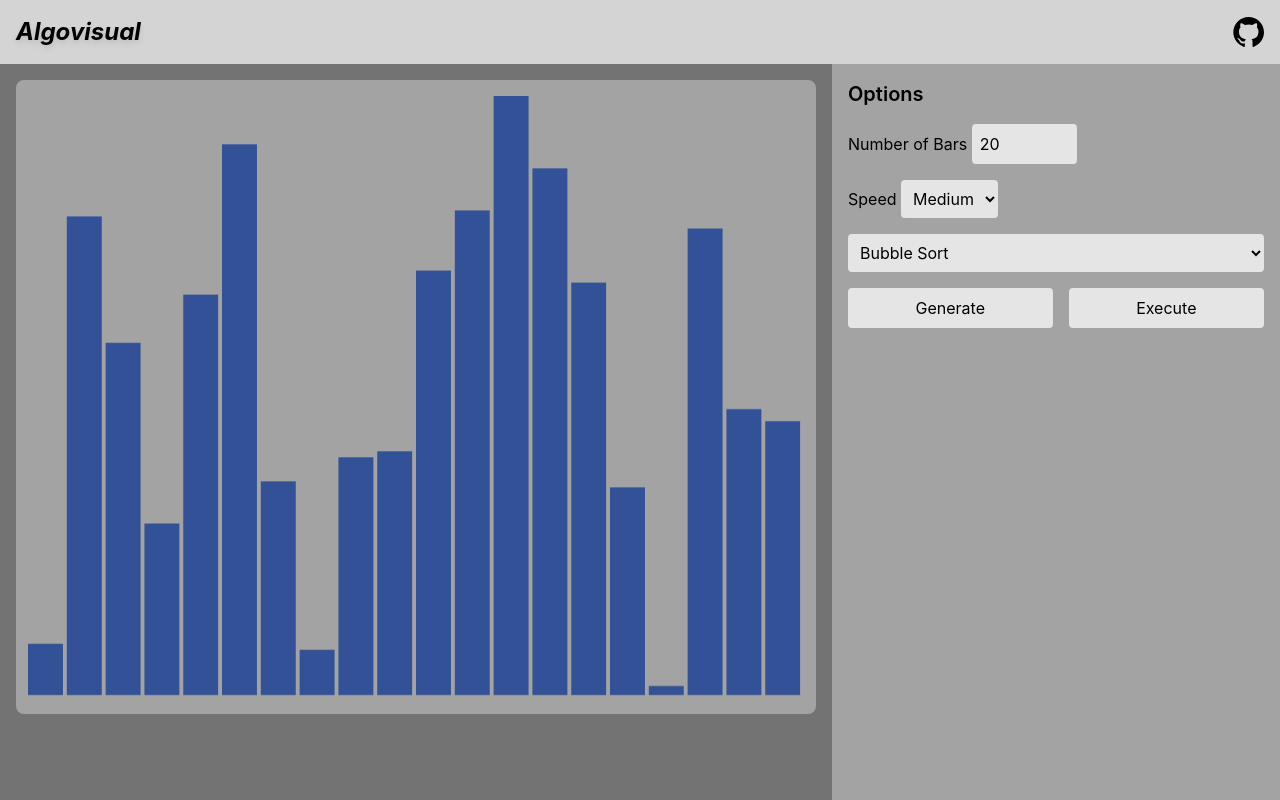
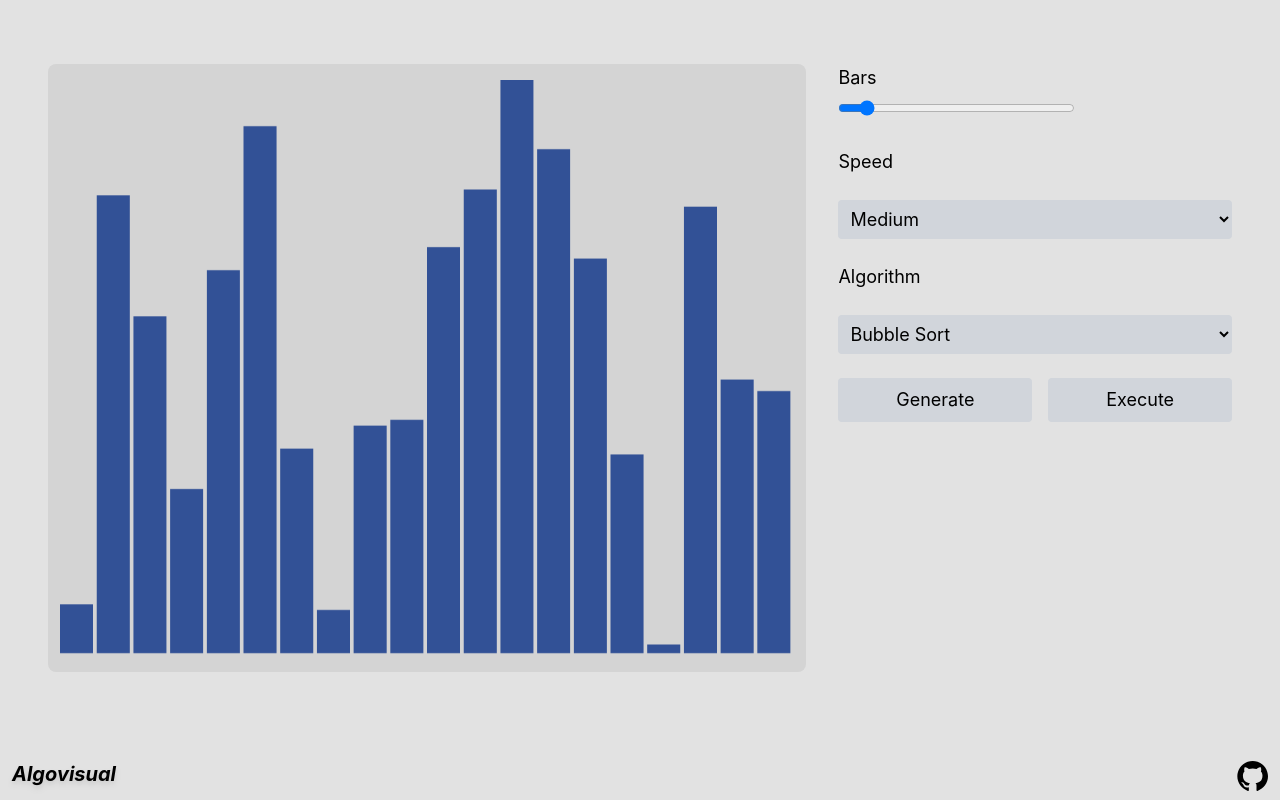
Before and after one commit to derivia/algovisual, a React (Vite) app in the folder client/: page / in a window 1280 px wide. Built offline with nearby package versions, Linux system fonts and the light colour scheme.

Commit message:
feat: more layout & contrast reworks on frontend

```diff
--- a/client/src/components/Header.tsx
+++ b/client/src/components/Footer.tsx
@@ -1,14 +1,14 @@
 import { Link } from "react-router-dom";
 
-const Header = () => {
+const Footer = () => {
 	return (
-		<header className="bg-neutral-300 flex justify-between text-black p-4">
-			<h1 className="text-2xl font-bold drop-shadow-md italic">Algovisual</h1>
+		<header className="bg-transparent flex justify-between text-black h-fit py-1 px-3">
+			<h1 className="text-xl font-bold drop-shadow-md italic">Algovisual</h1>
 			<Link
 				target="_blank"
 				to="https://github.com/derivia"
 				aria-label="GitHub Repository"
-				className="hover:opacity-70 transition-opacity"
+				className="hover:opacity-70 mb-1 transition-opacity"
 			>
 				<svg
 					height="32"
@@ -25,4 +25,4 @@ const Header = () => {
 	);
 };
 
-export default Header;
+export default Footer;
--- a/client/src/components/Options.tsx
+++ b/client/src/components/Options.tsx
@@ -12,6 +12,7 @@ import {
 	quickSort,
 	mergeSort,
 } from "../utils/algorithms";
+import Slider from "./Slider";
 
 const CodeArea = () => {
 	const [array, setArray] = useAtom(arrayAtom);
@@ -47,32 +48,27 @@ const CodeArea = () => {
 	};
 
 	return (
-		<div className="w-[35%] bg-neutral-400 p-4">
-			<h2 className="text-xl font-semibold text-gray mb-4">Options</h2>
-			<div className="flex flex-col gap-4">
-				<div>
-					<label className="text-gray">Number of Bars </label>
-					<input
-						type="number"
-						min="5"
-						max="100"
+		<div className="w-[35%] text-lg boxShadow-l-md p-4">
+			<div className="flex flex-col gap-6">
+				<div className="flex flex-col">
+					<label className="text-gray">Bars</label>
+					<Slider
+						tabIndex={1}
+						onChangeFunction={setArraySize}
 						value={arraySize}
-						onChange={(e) => setArraySize(Number(e.target.value))}
-						className="p-2 bg-neutral-200 text-gray rounded"
 					/>
 				</div>
-				<div>
-					<label className="text-gray">Speed </label>
+				<label className="text-gray">Speed</label>
 				<select
 					value={speed}
 					onChange={(e) => setSpeed(Number(e.target.value))}
-						className="p-2 bg-neutral-200 text-gray rounded"
+					className="p-2 bg-gray-300 text-gray rounded hover:cursor-pointer hover:bg-gray-400"
 				>
 					<option value="500">Slow</option>
 					<option value="100">Medium</option>
 					<option value="10">Fast</option>
 				</select>
-				</div>
+				<label className="text-gray">Algorithm</label>
 				<select
 					value={algorithm}
 					onChange={(e) =>
@@ -84,7 +80,7 @@ const CodeArea = () => {
 								| "mergeSort",
 						)
 					}
-					className="p-2 bg-neutral-200 text-gray rounded"
+					className="p-2 bg-gray-300 text-gray rounded hover:cursor-pointer hover:bg-gray-400"
 				>
 					<option value="bubbleSort">Bubble Sort</option>
 					<option value="insertionSort">Insertion Sort</option>
@@ -95,14 +91,14 @@ const CodeArea = () => {
 					<button
 						onClick={generateArray}
 						disabled={isRunning}
-						className="bg-neutral-200 grow text-gray px-4 py-2 rounded hover:bg-gray-400 disabled:opacity-50"
+						className="bg-gray-300 grow text-gray px-4 py-2 rounded hover:bg-gray-400 disabled:opacity-50"
 					>
 						Generate
 					</button>
 					<button
 						onClick={handleExecute}
 						disabled={isRunning}
-						className="bg-neutral-200 grow text-gray px-4 py-2 rounded hover:bg-gray-400 disabled:opacity-50"
+						className="bg-gray-300 grow text-gray px-4 py-2 rounded hover:bg-gray-400 disabled:opacity-50"
 					>
 						Execute
 					</button>
--- /dev/null
+++ b/client/src/components/Slider.tsx
@@ -0,0 +1,21 @@
+interface SliderProps {
+	value: number;
+	onChangeFunction: Function;
+	tabIndex?: number;
+}
+
+const Slider = ({ tabIndex, value, onChangeFunction }: SliderProps) => {
+	return (
+		<input
+			type="range"
+			min="5"
+			max="250"
+			tabIndex={tabIndex}
+			value={value}
+			onChange={(e) => onChangeFunction(Number(e.target.value))}
+			className="p-2 bg-gray-300 w-[60%]"
+		/>
+	);
+};
+
+export default Slider;
--- a/client/src/components/Visualization.tsx
+++ b/client/src/components/Visualization.tsx
@@ -35,10 +35,10 @@ const VisualizationArea = () => {
 	}, [array]);
 
 	return (
-		<div className="w-[65%] bg-neutral-500 p-4">
+		<div className="w-[65%] p-4">
 			<canvas
 				ref={canvasRef}
-				className="w-full h-[90%] px-3 py-4 bg-neutral-400 rounded-lg mb-12"
+				className="w-full h-[90%] px-3 py-4 bg-neutral-300 rounded-lg"
 				width={800}
 				height={400}
 			/>
--- a/client/src/pages/Home.tsx
+++ b/client/src/pages/Home.tsx
@@ -1,7 +1,7 @@
 import { useEffect } from "react";
 import { useAtom } from "jotai";
 import { arrayAtom } from "../utils/store";
-import Header from "../components/Header";
+import Footer from "../components/Footer";
 import Visualization from "../components/Visualization";
 import Options from "../components/Options";
 
@@ -16,11 +16,11 @@ const Home = () => {
 
 	return (
 		<div className="flex flex-col w-full h-screen">
-			<Header />
-			<div className="flex flex-1">
+			<div className="flex flex-1 mt-12 self-center w-[95%]">
 				<Visualization />
 				<Options />
 			</div>
+			<Footer />
 		</div>
 	);
 };
--- a/client/tailwind.config.js
+++ b/client/tailwind.config.js
@@ -1,8 +1,56 @@
 /** @type {import('tailwindcss').Config} */
 export default {
-  content: ["./index.html", "./src/**/*.{js,ts,jsx,tsx}"],
-  theme: {
-    extend: {},
-  },
-  plugins: [],
-}
+	content: ["./index.html", "./src/**/*.{js,ts,jsx,tsx}"],
+	theme: {
+		extend: {
+			boxShadow: {
+				"t-sm": "0 -1px 2px 0 rgba(0, 0, 0, 0.05)",
+				"t-md":
+					"0 -4px 6px -1px rgba(0, 0, 0, 0.1), 0 2px 4px -1px rgba(0, 0, 0, 0.06)",
+				"t-lg":
+					"0 -10px 15px -3px rgba(0, 0, 0, 0.1), 0 4px 6px -2px rgba(0, 0, 0, 0.05)",
+				"t-xl":
+					"0 -20px 25px -5px rgba(0, 0, 0, 0.1), 0 10px 10px -5px rgba(0, 0, 0, 0.04)",
+				"t-2xl": "0 -25px 50px -12px rgba(0, 0, 0, 0.25)",
+				"t-3xl": "0 -35px 60px -15px rgba(0, 0, 0, 0.3)",
+				"b-sm": "0 1px 2px 0 rgba(0, 0, 0, 0.05)",
+				"b-md":
+					"0 4px 6px -1px rgba(0, 0, 0, 0.1), 0 -2px 4px -1px rgba(0, 0, 0, 0.06)",
+				"b-lg":
+					"0 10px 15px -3px rgba(0, 0, 0, 0.1), 0 -4px 6px -2px rgba(0, 0, 0, 0.05)",
+				"b-xl":
+					"0 20px 25px -5px rgba(0, 0, 0, 0.1), 0 -10px 10px -5px rgba(0, 0, 0, 0.04)",
+				"b-2xl": "0 25px 50px -12px rgba(0, 0, 0, 0.25)",
+				"b-3xl": "0 35px 60px -15px rgba(0, 0, 0, 0.3)",
+				"l-sm": "-1px 0 2px 0 rgba(0, 0, 0, 0.05)",
+				"l-md":
+					"-4px 0 6px -1px rgba(0, 0, 0, 0.1), 2px 0 4px -1px rgba(0, 0, 0, 0.06)",
+				"l-lg":
+					"-10px 0 15px -3px rgba(0, 0, 0, 0.1), 4px 0 6px -2px rgba(0, 0, 0, 0.05)",
+				"l-xl":
+					"-20px 0 25px -5px rgba(0, 0, 0, 0.1), 10px 0 10px -5px rgba(0, 0, 0, 0.04)",
+				"l-2xl": "-25px 0 50px -12px rgba(0, 0, 0, 0.25)",
+				"l-3xl": "-35px 0 60px -15px rgba(0, 0, 0, 0.3)",
+				"r-sm": "1px 0 2px 0 rgba(0, 0, 0, 0.05)",
+				"r-md":
+					"4px 0 6px -1px rgba(0, 0, 0, 0.1), -2px 0 4px -1px rgba(0, 0, 0, 0.06)",
+				"r-lg":
+					"10px 0 15px -3px rgba(0, 0, 0, 0.1), -4px 0 6px -2px rgba(0, 0, 0, 0.05)",
+				"r-xl":
+					"20px 0 25px -5px rgba(0, 0, 0, 0.1), -10px 0 10px -5px rgba(0, 0, 0, 0.04)",
+				"r-2xl": "25px 0 50px -12px rgba(0, 0, 0, 0.25)",
+				"r-3xl": "35px 0 60px -15px rgba(0, 0, 0, 0.3)",
+				"all-sm": "0 0 2px 0 rgba(0, 0, 0, 0.05)",
+				"all-md":
+					"0 0 6px -1px rgba(0, 0, 0, 0.1), 0 0 4px -1px rgba(0, 0, 0, 0.06)",
+				"all-lg":
+					"0 0 15px -3px rgba(0, 0, 0, 0.1), 0 0 6px -2px rgba(0, 0, 0, 0.05)",
+				"all-xl":
+					"0 0 25px -5px rgba(0, 0, 0, 0.1), 0 0 10px -5px rgba(0, 0, 0, 0.04)",
+				"all-2xl": "0 0 50px -12px rgba(0, 0, 0, 0.25)",
+				"all-3xl": "0 0 60px -15px rgba(0, 0, 0, 0.3)",
+			},
+		},
+	},
+	plugins: [],
+};
```
Lines whose indentation alone changed are shown as unchanged.
